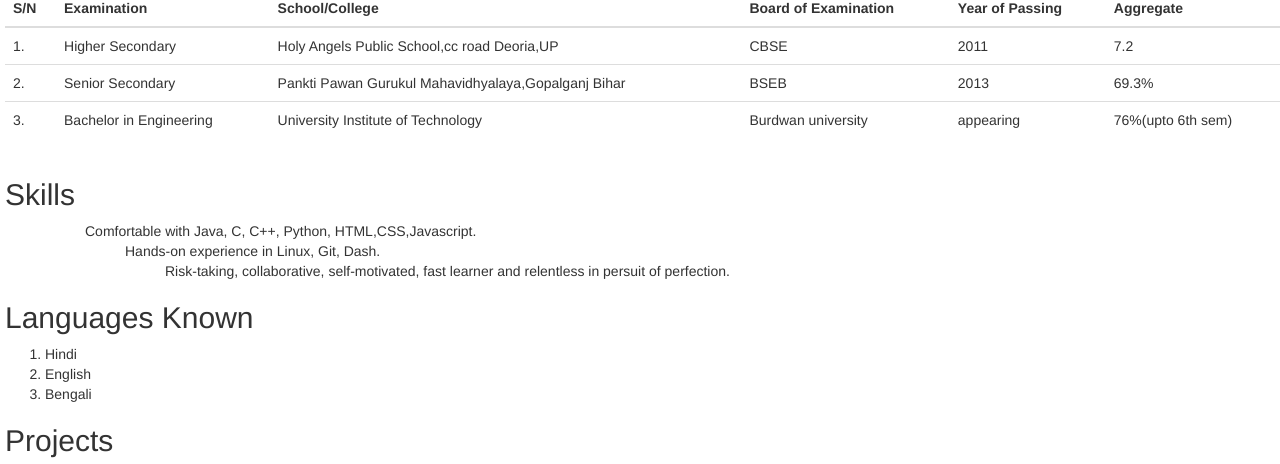
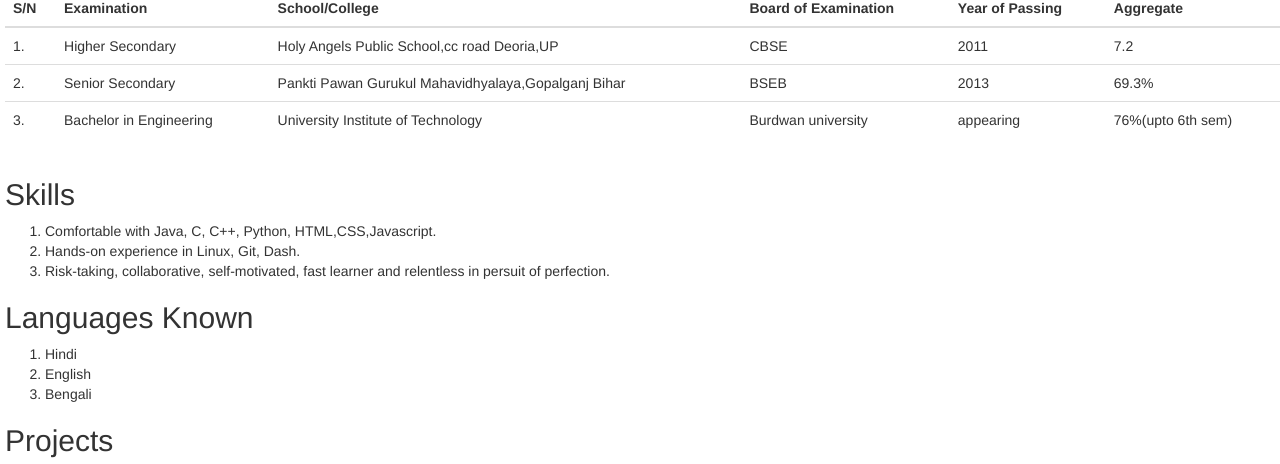
Before and after one commit to abhishek021/abhishek021.github.io, a plain HTML site: page mycv.html in a window 1280 px wide. Shown: the part 576-1040 px from the top of the page. Drawn offline with nearby package versions, Linux system fonts and the light colour scheme.

Commit message:
Update mycv.html

```diff
--- a/mycv.html
+++ b/mycv.html
@@ -104,9 +104,9 @@
  </div>
 	<h2><p class="outset">Skills</p></h2>
 			<ol>
-				<ul>Comfortable with Java, C, C++, Python, HTML,CSS,Javascript.
-				<ul>Hands-on experience in Linux, Git, Dash.
-				<ul>Risk-taking, collaborative, self-motivated, fast learner and relentless in persuit of perfection.
+				<li>Comfortable with Java, C, C++, Python, HTML,CSS,Javascript.
+				<li>Hands-on experience in Linux, Git, Dash.
+				<li>Risk-taking, collaborative, self-motivated, fast learner and relentless in persuit of perfection.
 			</ol>
 		<h2><p class="outset">Languages Known</p></h2>
 		<ol>
```
